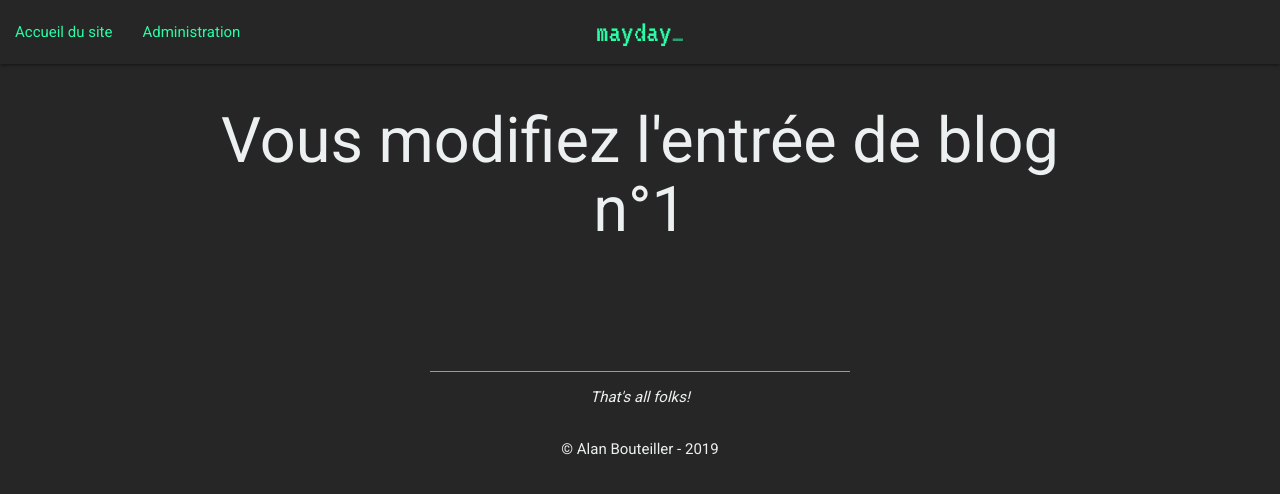
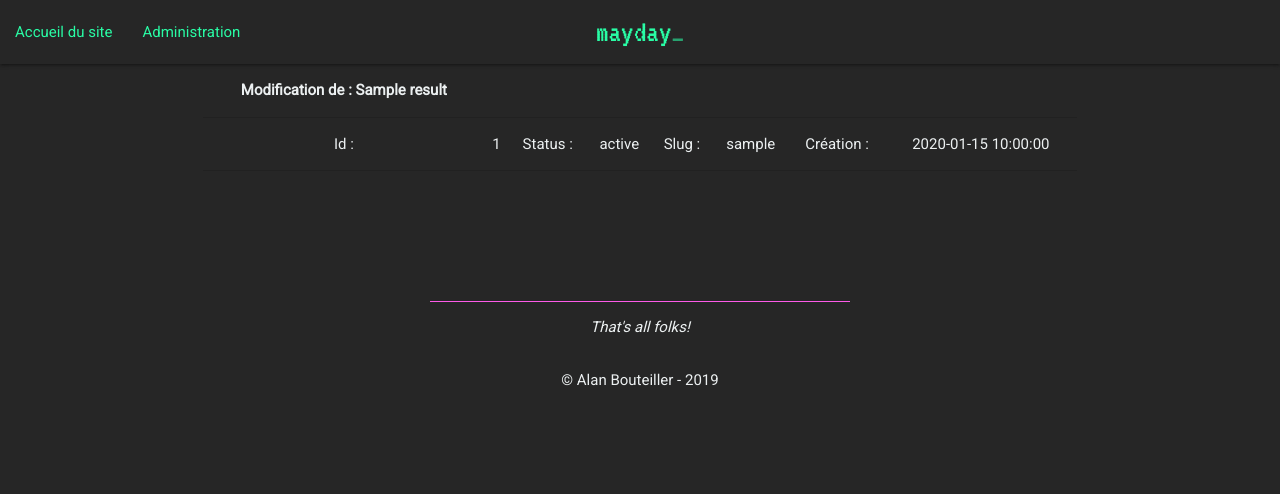
Before and after one commit to bouteillerAlan/mayday_project, a Symfony app: template templates/admin/admin.unique.html.twig in a window 1280 px wide. Shown: the top 494 px of the page. Run offline with Twig, Linux system fonts and the light colour scheme; the template is opened without the code that fills it: most values are stand-ins (such as "Sample title", 1, 10 or a date in 2020); some libraries are stand-ins or nearby versions; some web fonts are replaced.

Commit message:
back: ajout de la traduction des labels et suppression de la vue de created_at

```diff
--- a/config/services.yaml
+++ b/config/services.yaml
@@ -4,7 +4,7 @@
 # Put parameters here that don't need to change on each machine where the app is deployed
 # https://symfony.com/doc/current/best_practices/configuration.html#application-related-configuration
 parameters:
-    locale: 'en'
+    locale: 'fr'
 
 services:
     # default configuration for services in *this* file
--- a/src/Form/BlogContentType.php
+++ b/src/Form/BlogContentType.php
@@ -14,7 +14,6 @@ class BlogContentType extends AbstractType
         $builder
             ->add('id_cat')
             ->add('status')
-            ->add('created_at')
             ->add('title')
             ->add('content')
             ->add('author')
@@ -25,6 +24,7 @@ class BlogContentType extends AbstractType
     {
         $resolver->setDefaults([
             'data_class' => BlogContent::class,
+            'translation_domain' => 'forms'
         ]);
     }
 }
--- a/templates/admin/admin.unique.html.twig
+++ b/templates/admin/admin.unique.html.twig
@@ -4,11 +4,26 @@
 
 {% block body %}
     <div class="row container">
-        <div class="col s12 center-align">
-            <h1>Vous modifiez l'entrée de blog n°{{ result.id }}</h1>
+
+        <div class="col s12">
+            <table class="centered">
+                <thead>
+                    <tr>
+                        <th>Modification de : {{ result.title }}</th>
+                    </tr>
+                </thead>
+                <tbody>
+                    <tr>
+                        <td>Id :</td><td>{{ result.id }}</td>
+                        <td>Status :</td><td>{{ result.status }}</td>
+                        <td>Slug :</td><td>{{ result.slug }}</td>
+                        <td>Création :</td><td>{{ result.date }}</td>
+                    </tr>
+                </tbody>
+            </table>
         </div>
 
-        <div class="col s12">
+        <div class="col s12 content">
             {{ form_start(form) }}
                 {{ form_rest(form) }}
             {{ form_end(form) }}
--- /dev/null
+++ b/translations/forms.fr.yaml
@@ -0,0 +1,5 @@
+Id cat : Catégorie
+Status : Statut
+Title : Titre
+Content : Contenue
+Author : Auteur
```
Also changed, not shown: 1 other file.
